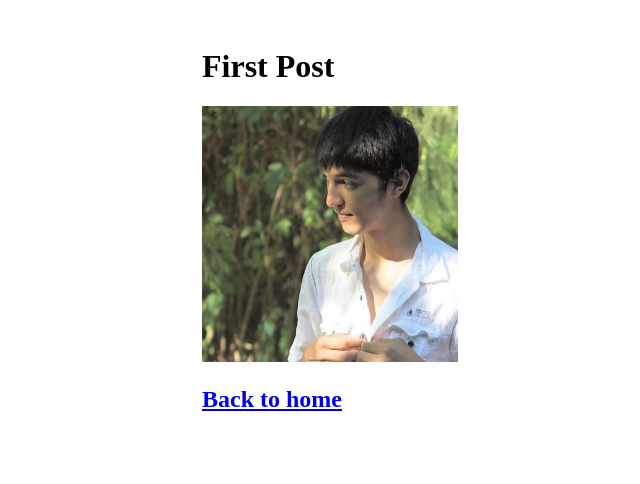
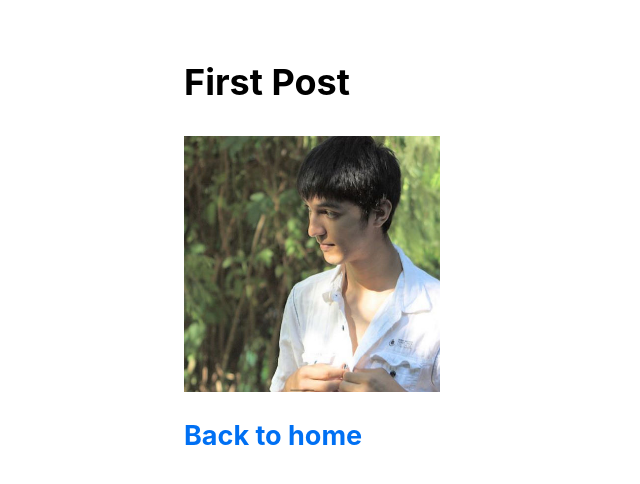
Before and after one commit to SabianF/nextjs-blog, a Next.js app: page /posts/first-post in a window 1280 px wide. Shown: the top 484 px of the page, without its empty margins (150-790 px from the left). Built offline with nearby package versions, Linux system fonts and the light colour scheme.

Commit message:
feat: using global app wrapper + CSS

```diff
--- /dev/null
+++ b/pages/_app.js
@@ -0,0 +1,11 @@
+
+import "../styles/globals.css";
+
+export default function App({
+  Component,
+  pageProps,
+}) {
+  return (
+    <Component {...pageProps} />
+  );
+}
--- a/styles/globals.css
+++ b/styles/globals.css
@@ -1,38 +1,28 @@
+
 html,
 body {
   padding: 0;
   margin: 0;
-  font-family: Inter, -apple-system, BlinkMacSystemFont, Segoe UI, Roboto,
-    Oxygen, Ubuntu, Cantarell, Fira Sans, Droid Sans, Helvetica Neue, sans-serif;
-}
-
-a {
-  color: inherit;
-  text-decoration: none;
+  font-family: -apple-system, BlinkMacSystemFont, Segoe UI, Roboto, Oxygen, Ubuntu,
+    Cantarell, Fira Sans, Droid Sans, Helvetica Neue, sans-serif;
+  line-height: 1.6;
+  font-size: 18px;
 }
 
 * {
   box-sizing: border-box;
 }
 
+a {
+  color: #0070f3;
+  text-decoration: none;
+}
+
+a:hover {
+  text-decoration: underline;
+}
+
 img {
   max-width: 100%;
-  height: auto;
+  display: block;
 }
-
-h1,
-h2,
-p,
-ul {
-  margin: 0;
-}
-
-ul {
-  padding: 0;
-  list-style: none;
-}
-
-button {
-  padding: 0.5rem 1rem;
-  font-weight: bold;
-}
```
